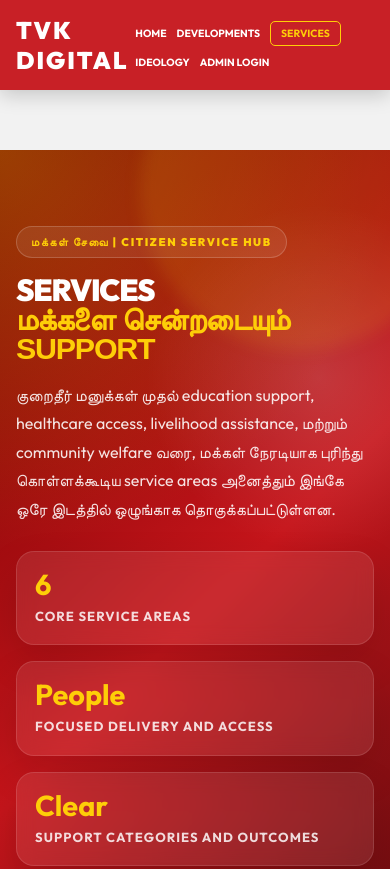
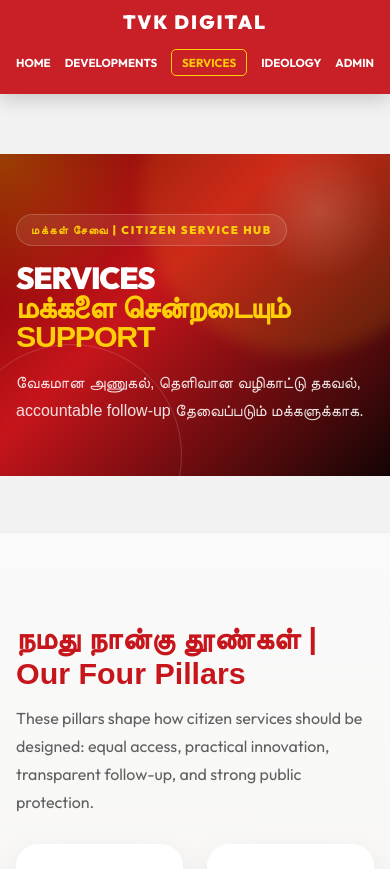
Before and after one commit to JIDENDRAN/tvk-gopi, a website built with Vite: page services.html in a window 390 px wide. Shown: the top 869 px of the page. Built offline with nearby package versions, Linux system fonts and the light colour scheme; a web font is replaced by a local one.

Commit message:
Refine mobile headers and hero layouts

```diff
--- a/index.html
+++ b/index.html
@@ -43,7 +43,7 @@
           <div class="subtitle">
             <p class="tamil-text" style="font-size: 1.4rem; color: var(--poster-yellow); font-weight: 700;">தமிழக வெற்றி
               கழகம் - மக்கள் சேவைக்கு நவீன தொழில்நுட்பம்!</p>
-            <p style="font-size: 1.1rem; opacity: 0.9;">Empowering Tamil Nadu through unified vision and cutting-edge
+            <p class="hero-english-copy" style="font-size: 1.1rem; opacity: 0.9;">Empowering Tamil Nadu through unified vision and cutting-edge
               digital infrastructure. We are more than a party; we are a movement for change.</p>
           </div>
           <div class="hero-actions" style="display: flex; gap: 15px; margin-top: 2rem;">
--- a/services.html
+++ b/services.html
@@ -182,6 +182,14 @@
       line-height: 1.78;
       color: rgba(255, 255, 255, 0.88);
       max-width: 700px;
+    }
+
+    .page-header-mobile-note {
+      display: none;
+      margin-top: 18px;
+      font-size: 1.02rem;
+      line-height: 1.72;
+      color: rgba(255, 255, 255, 0.94);
     }
 
     .page-header-stats {
@@ -638,8 +646,23 @@
     }
 
     @media (max-width: 768px) {
+      header {
+        padding: 10px 0;
+      }
+
+      header .container {
+        flex-direction: column;
+        gap: 15px;
+        padding: 0 1rem;
+      }
+
+      .logo-text {
+        font-size: 1.2rem;
+        text-align: center;
+      }
+
       .page-header {
-        padding: 76px 0 70px;
+        padding: 60px 0 50px;
       }
 
       .page-header-shell,
@@ -655,14 +678,20 @@
         font-size: 1rem;
       }
 
-      .page-header-stats,
-      .overview-metrics {
-        grid-template-columns: 1fr;
+      .page-header-copy > p:not(.page-header-mobile-note) {
+        display: none;
+      }
+
+      .page-header-mobile-note {
+        display: block;
+      }
+
+      .page-header-stats {
+        display: none;
       }
 
       .page-header-panel {
-        justify-self: stretch;
-        width: 100%;
+        display: none;
       }
 
       .service-grid {
@@ -670,12 +699,21 @@
       }
 
       .nav-links {
-        gap: 10px;
-        flex-wrap: wrap;
+        width: 100%;
+        overflow-x: auto;
+        justify-content: flex-start;
+        padding-bottom: 8px;
+        gap: 14px;
+        scrollbar-width: none;
+      }
+
+      .nav-links::-webkit-scrollbar {
+        display: none;
       }
 
       .nav-links a {
-        font-size: 0.65rem;
+        font-size: 0.72rem;
+        white-space: nowrap;
       }
     }
 
@@ -740,6 +778,7 @@
             welfare வரை, மக்கள் நேரடியாக புரிந்து கொள்ளக்கூடிய service areas அனைத்தும் இங்கே ஒரே இடத்தில்
             ஒழுங்காக தொகுக்கப்பட்டுள்ளன.
           </p>
+          <p class="page-header-mobile-note tamil-text">வேகமான அணுகல், தெளிவான வழிகாட்டு தகவல், accountable follow-up தேவைப்படும் மக்களுக்காக.</p>
           <div class="page-header-stats">
             <div class="page-stat">
               <strong>6</strong>
```
Also changed, not shown: admin.html (+3 -3 lines), developments.html (+27 -3 lines), ideology.html (+48 -9 lines), src/admin.css (+30 -0 lines), src/style.css (+7 -1 lines).
